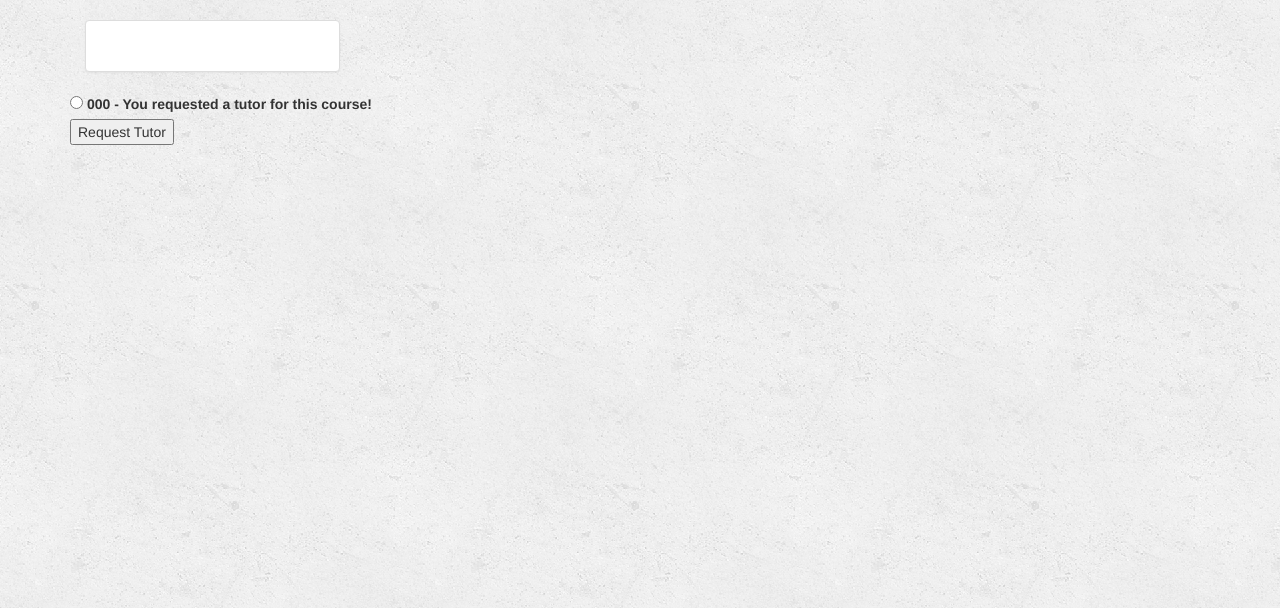
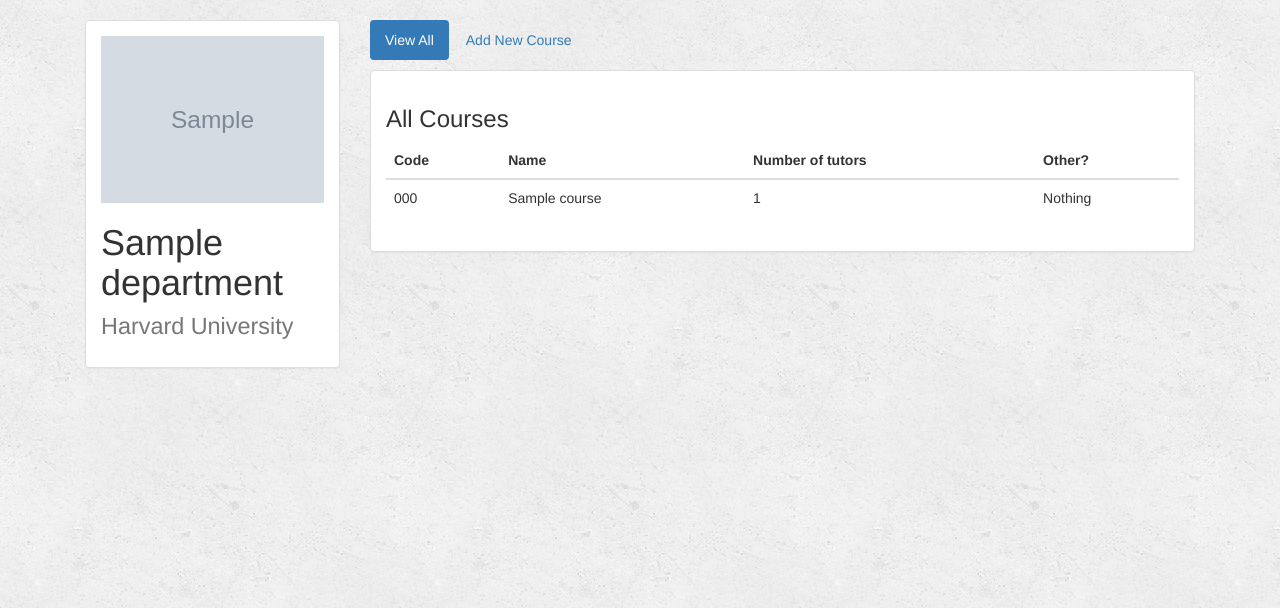
Before and after one commit to paiva/harvard-peer-tutoring, a Django app: page /search/1/ in a window 1280 px wide. Shown: the part 52-660 px from the top of the page. Run offline with Django 3.2, Linux system fonts and the light colour scheme; tables that the repository leaves empty hold one stand-in row (values such as "Sample post"); grey boxes marked "Sample" are stand-in pictures; some libraries are stand-ins or nearby versions; some web fonts are replaced.

Commit message:
index and detail now working

```diff
--- a/harvard/harvard/settings.py
+++ b/harvard/harvard/settings.py
@@ -129,6 +129,6 @@ STATIC_ROOT = ''
 STATIC_URL = '/static/'
 STATICFILES_DIRS = ( os.path.join('static'),)
 
-MEDIA_ROOT = os.path.join(BASE_DIR,'media')
+MEDIA_ROOT = os.path.join(BASE_DIR, 'media')
 MEDIA_URL = '/media/'
 TEMPLATE_DIRS = [os.path.join(BASE_DIR, 'harvard/templates')]
--- a/harvard/harvard/urls.py
+++ b/harvard/harvard/urls.py
@@ -35,4 +35,4 @@ urlpatterns = format_suffix_patterns(urlpatterns)
 
 if settings.DEBUG:
     urlpatterns += static(settings.STATIC_URL,document_root=settings.STATIC_ROOT)
-    urlpatterns += static(settings.MEDIA_URL,document_root=settings.MEDIA_URL)
+    urlpatterns += static(settings.MEDIA_URL,document_root=settings.MEDIA_ROOT)
--- a/harvard/search/templates/search/detail.html
+++ b/harvard/search/templates/search/detail.html
@@ -8,43 +8,67 @@
 <div class="container-fluid course-container">
 	<div class="row">
 
-	<!-- Left Department info -->
+
+        <!-- Department Information -->
         <div class="col-sm-4 col-md-3">
             <div class="panel panel-default">
                 <div class="panel-body">
                     <a href="{% url 'search:detail' department.id %}">
-					<img src="{{ deparment.department_logo.url }}" class="img-responsive">
+                        {% if department.department_logo %}
+                            <img src="{{ department.department_logo.url }}" class="img-responsive">
+                        {% else %}
+                            <h3>No image to display</h3>
+                        {% endif %}
                     </a>
-				<h1>{{ department.depatment_name }}</h1>
+                    <h1>{{ department.department_name }} <small>Harvard University</small></h1>
                 </div>
             </div>
         </div>
 
-	<!-- Right Department info -->
-	<div class="col-sm-4 col-md-3">
+	 	<!-- Courses Information -->
+        <div class="col-sm-8 col-md-9">
 
+            <ul class="nav nav-pills" style="margin-bottom: 10px;">
+                <li role="presentation" class="active"><a href="{% url 'search:detail' department.id %}">View All</a></li>
+                <li role="presentation"><a href="#">Add New Course</a></li>
+            </ul>
+
+            <div class="panel panel-default">
+                <div class="panel-body">
+
+                    <h3>All Courses</h3>
+
+                    {% if error_message %}
+                        <p><strong>{{ error_message }}</strong></p>
+                    {% endif %}
+
+                    <table class="table">
+                        <thead>
+                        <tr>
+                            <th>Code</th>
+                            <th>Name</th>
+                            <th>Number of tutors</th>
+                            <th>Other?</th>
+                        </tr>
+                        </thead>
+                        <tbody>
+                        {% for course in department.course_set.all %}
+                            <tr>
+                                <td>{{ course.course_code }}</td>
+                                <td>{{ course.course_name }}</td>
+                                <td>{{ course.num_tutors }}</td>
+                                <td>
+                                    Nothing
+                                </td>
+                            </tr>
+                        {% endfor %}
+                        </tbody>
+                    </table>
                 </div>
-
+            </div>
 
         </div>
 	</div>
-<!--<ul>
-	{% for course in department.course_set.all %}
-		<li><b>{{ course.course_code }}</b> - {{ course.course_name }}</a></li>
-	{% endfor %}
-</ul>-->
-
-<form action="" method="post">{% csrf_token %}
-	{% for course in department.course_set.all %}
-		<input type="radio" id="course{{ forloop.counter }}" name="course" value="{{ course.id }}"></input>
-		<label for="course{{ forloop.counter }}">
-		{{ course.course_code }}
-		{% if course.has_tutor_request %}
-			- You requested a tutor for this course!
-		{% endif %}
-		</label><br>
-	{% endfor %}
-	<input type="submit" value="Request Tutor">
-</form>
+</div>
 
 {% endblock %}
--- a/harvard/search/templates/search/home.html
+++ b/harvard/search/templates/search/home.html
@@ -25,7 +25,7 @@
 
         {% if object_list %}
             {% for department in object_list %}
-                <div class=".col-xs-6 .col-sm-3 ">
+                <div class="col-sm-4 col-lg-4">
                     <div class="thumbnail">
 
                         <!-- Logo -->
@@ -51,7 +51,6 @@
                         </div>
                     </div>
                 </div>
-                {% cycle '' '' '' '' '' '<div class="clearfix visible-lg"></div>' %}
             {% endfor %}
         {% else %}
             <div class="col-sm-12">
```
Also changed, not shown: harvard/media/cs.jpg (added), harvard/red.jpg (deleted). Lines whose indentation alone changed are shown as unchanged.
